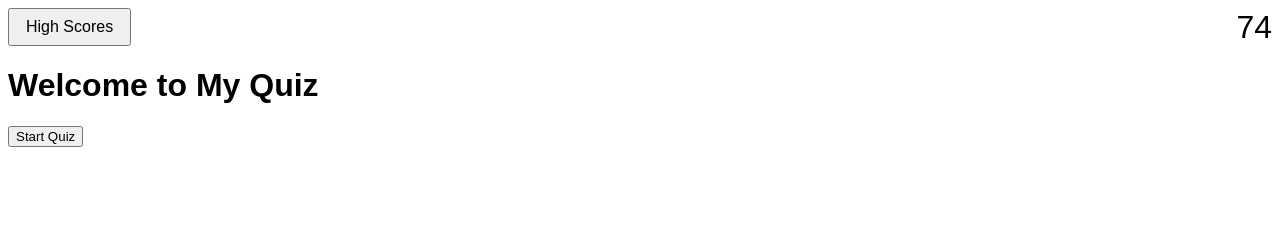
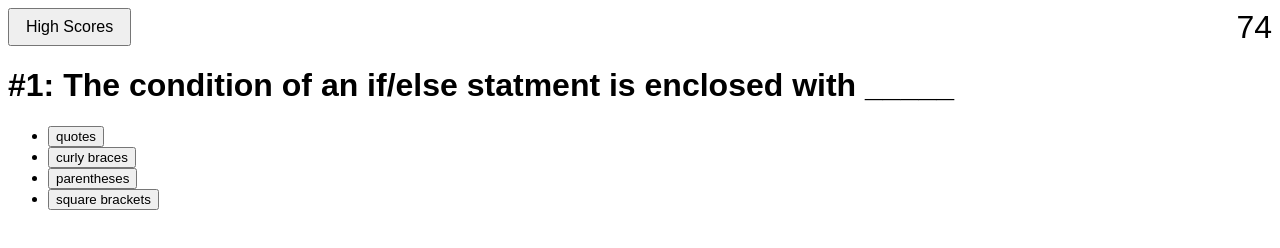
Before and after one commit to auswaller/Code-Quiz, a plain HTML site: page index.html in a window 1280 px wide. Both pictures are taken after a click on the button "Start Quiz". Drawn offline with Linux system fonts and the light colour scheme.

Commit message:
added framework for displaying new questions

```diff
--- a/assets/js/script.js
+++ b/assets/js/script.js
@@ -2,18 +2,23 @@ const quiz = document.getElementById("quiz");
 const titleText = document.getElementById("title")
 const startButton = document.getElementById("start");
 const question = {
-    text: ["String values must be contained within _____ when being assigned to a variable."],
-    choices: ["commas,curly braces,quotes,parentheses"],
-    answer: ["quotes"]
+    text: ["String values must be contained within _____ when being assigned to a variable.","Arrays in JavaScript can be used to store:","Commonly used data types DO NOT include:","The condition of an if/else statment is enclosed with _____","Which HTML element contains a reference to the JavaScript file?","How do you write a comment in JavaScript?","Which operator is used t assign a value to a variable?","How do you call a function the is named 'aFunction'"],
+    choices: ["commas,curly braces,quotes,parentheses","numbers and strings,other arrays,booleans,all of the above","strings,numbers,booleans,alerts","quotes,curly braces,parentheses,square brackets","<javascript>,<js>,<script>,<scripting>","//Comment,#Comment,[Comment],<!--Comment-->","-,x,>,=","call aFunction(),aFunction,aFunction(),run aFunction()"],
+    answer: ["quotes","all of the above","alerts","parentheses","<script>","//Comment","=","aFunction()"]
 }
 
-let timer;
-let questionNum;
+let timer = 75;
+let questionNum = 0;
+let askedQuestions = [""];
+let currentQuestion;
 
 startButton.addEventListener("click", function() {
     timer = 75;
     questionNum = 0;
+    startButton.style.display = "none";
 	startTimer();
+    currentQuestion = nextQuestion();
+    console.log(currentQuestion);
 });
 
 function startTimer(){
@@ -22,3 +27,37 @@ function startTimer(){
         timer--;
     }, 1000);
 }
+
+function nextQuestion(){
+    let randomQuestion = Math.floor(Math.random() * question.text.length);
+    if(!checkIfAsked(randomQuestion)){
+        askedQuestions.push(randomQuestion);
+        let choicesArr = question.choices[randomQuestion].split(",");
+        if(questionNum < 5){
+            titleText.innerHTML = "#" + (questionNum + 1) + ": " + question.text[randomQuestion];
+
+            for(let i = 0; i < 4; i++){
+                let li = document.createElement("li");
+                let button = document.createElement("button");
+                button.textContent = choicesArr[i];
+                li.appendChild(button);
+                quiz.appendChild(li);
+            }
+        }
+        questionNum++;
+        return randomQuestion;
+    }
+    else{
+        nextQuestion();
+    }
+}
+
+function checkIfAsked(number){
+    console.log("got here " + number);
+    if(askedQuestions.includes(number)){
+        return true;
+    }
+    else{
+        return false;
+    }
+}
--- a/index.html
+++ b/index.html
@@ -14,7 +14,7 @@
 	<main>
 		<h1 id = "title">Welcome to My Quiz</h1>
         <button id = "start">Start Quiz</button>
-		<form id = "quiz"></form>
+		<ul id = "quiz"></ul>
 	</main>
     <script src="assets/js/script.js"></script>
 </body>
```
